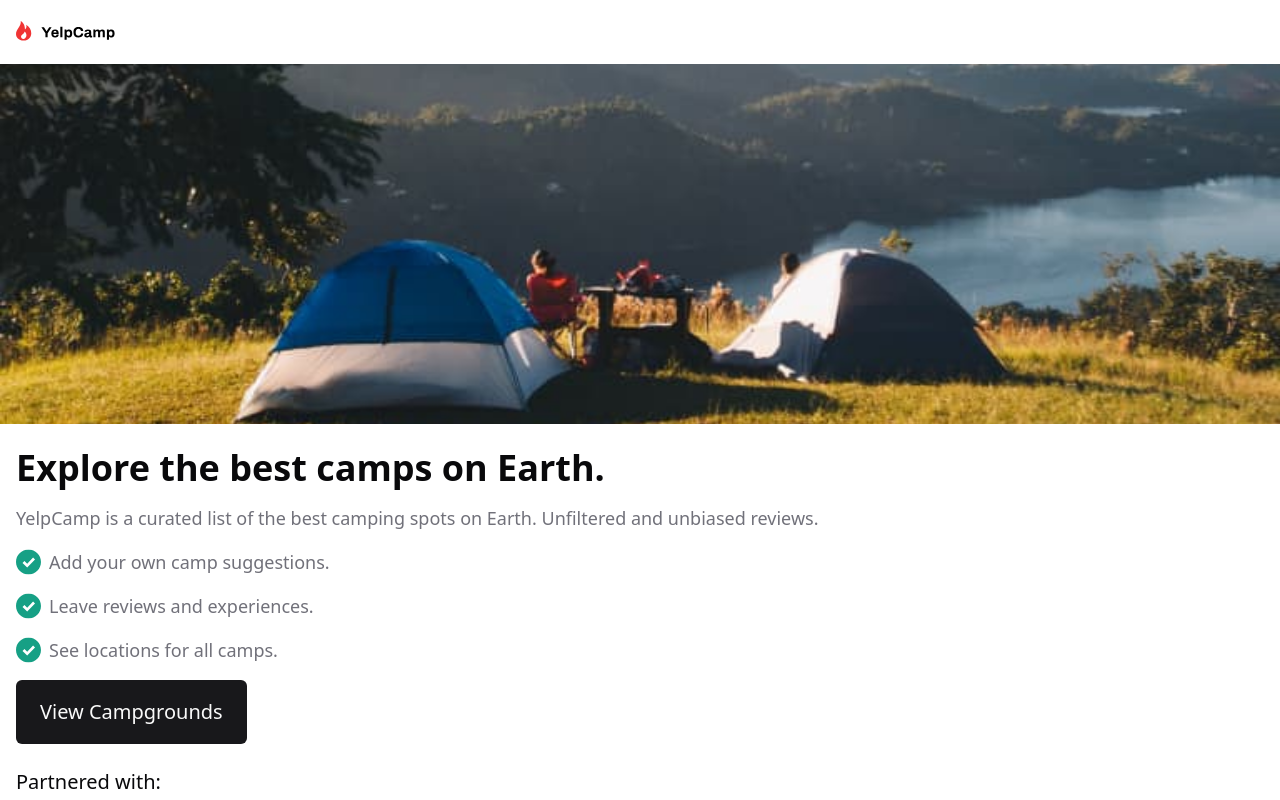
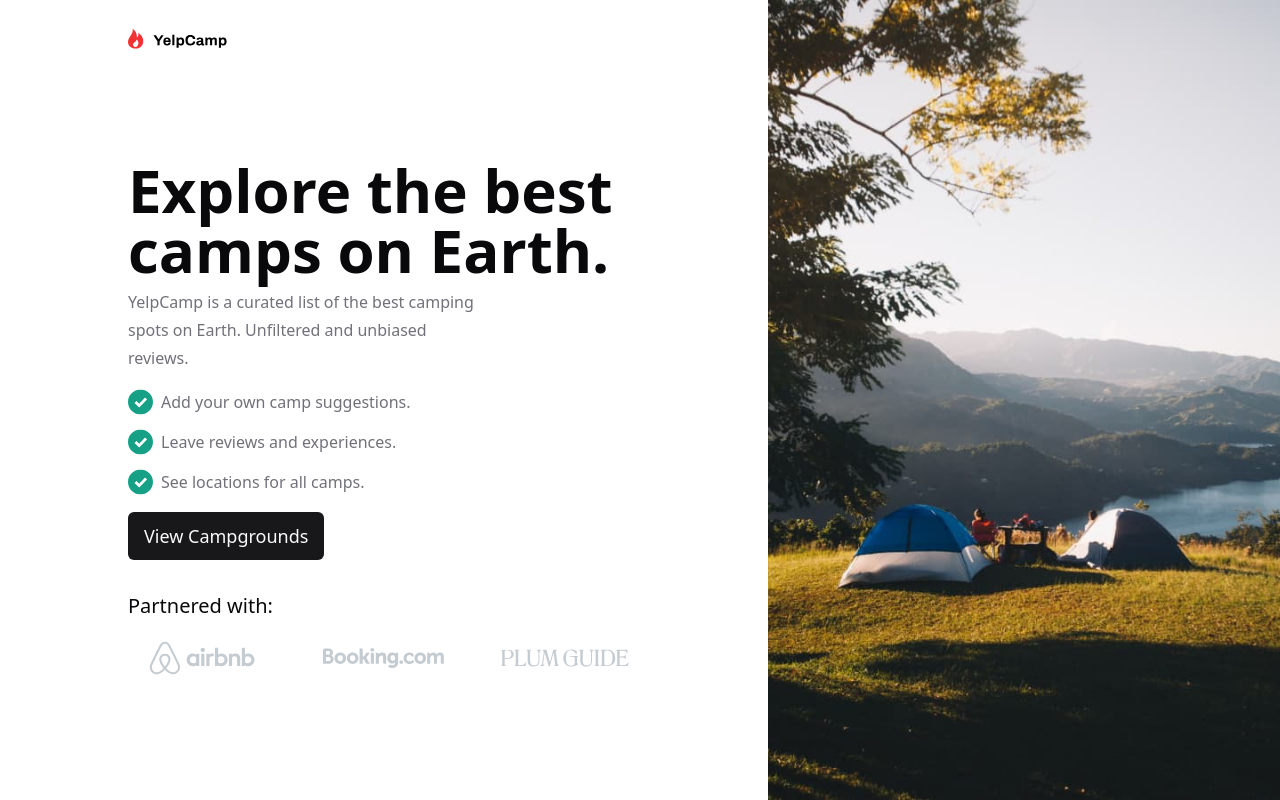
Before and after one commit to Peter3Khalil/yelp-camp, a Next.js app: page / in a window 1280 px wide. Built offline with nearby package versions, Linux system fonts and the light colour scheme.

Commit message:
Handle landing page responsive

```diff
--- a/src/pages/index.tsx
+++ b/src/pages/index.tsx
@@ -12,30 +12,46 @@ const Home = () => {
         <meta name="viewport" content="width=device-width, initial-scale=1.0" />
       </Head>
       <main className="flex h-[100svh] w-full flex-col overflow-auto bg-background text-foreground antialiased">
-        <header className="sticky top-0 z-10 flex h-16 w-full shrink-0 items-center bg-inherit px-4">
+        {/* Hidden for large screen */}
+        <header className="sticky top-0 z-10 flex h-16 w-full shrink-0 items-center bg-inherit px-4 md:h-24 md:px-10 lg:hidden">
           <Image src="/Assets/logo.svg" alt="logo" width={100} height={100} />
         </header>
-        <section className="relative h-[45vh] w-full shrink-0">
+        {/* ************** */}
+        <div className="flex flex-col lg:h-full lg:flex-row">
+          <section className="relative h-[45vh] w-full shrink-0 md:h-[38vh] lg:order-2  lg:h-full lg:w-[40%]">
+            <picture className="h-full w-full">
+              <source media="(min-width: 1024px)" srcSet="/Assets/hero-large.jpg" />
               <Image src="/Assets/hero-mobile.jpg" alt="hero" layout="fill" objectFit="cover" />
+            </picture>
           </section>
-        <article className="flex w-full shrink-0 flex-col gap-4 px-4 pt-6 text-left text-lg">
-          <h1 className="text-4xl font-bold">Explore the best camps on Earth.</h1>
-          <p className="font-medium text-muted-foreground">
+          <section className="lg:flex  lg:h-full  lg:flex-1 lg:shrink-0 lg:flex-col lg:px-32">
+            <header className="hidden h-20 w-full shrink-0 items-center bg-background  lg:flex">
+              <Image src="/Assets/logo.svg" alt="logo" width={100} height={100} />
+            </header>
+            <div className="lg:flex lg:h-full lg:w-full lg:items-center lg:justify-center">
+              <article className="flex w-full shrink-0 flex-col gap-6 px-6 pt-6 text-left text-lg md:px-10 md:pt-10 md:text-xl lg:gap-2 lg:px-0 lg:pt-0 lg:text-[16px]">
+                <h1 className="text-4xl font-bold md:text-6xl">
+                  Explore the best <span className="lg:block">camps on Earth.</span>
+                </h1>
+                <p className="font-medium text-muted-foreground lg:w-[70%]">
                   YelpCamp is a curated list of the best camping spots on Earth. Unfiltered and unbiased reviews.
                 </p>
-          <ul className="flex flex-col gap-4 font-medium text-muted-foreground">
-            {['Add your own camp suggestions.', 'Leave reviews and experiences.', 'See locations for all camps.'].map(
-              (item, index) => (
+                <ul className="flex flex-col gap-4 font-medium text-muted-foreground lg:mt-2 lg:gap-3">
+                  {[
+                    'Add your own camp suggestions.',
+                    'Leave reviews and experiences.',
+                    'See locations for all camps.',
+                  ].map((item, index) => (
                     <li key={index} className="flex items-center gap-2">
                       <Image src="/Assets/Checkmark.svg" alt="checkmark" width={25} height={25} />
                       <span>{item}</span>
                     </li>
-              )
-            )}
+                  ))}
                 </ul>
-          <Button className={cn('w-fit px-6 py-8 text-xl')}>View Campgrounds</Button>
-        </article>
-        <footer className="flex w-full shrink-0 flex-col bg-inherit px-4 py-6">
+                <Button className={cn('w-fit px-6 py-8 text-xl lg:mt-2 lg:px-4 lg:py-6 lg:text-lg')}>
+                  View Campgrounds
+                </Button>
+                <footer className="flex w-full shrink-0 flex-col bg-inherit pb-6 lg:pt-6">
                   <p className="text-xl font-normal">Partnered with:</p>
                   <ul className="flex items-center justify-between">
                     {['Airbnb', 'Booking', 'Plum Guide'].map((item, index) => (
@@ -45,6 +61,10 @@ const Home = () => {
                     ))}
                   </ul>
                 </footer>
+              </article>
+            </div>
+          </section>
+        </div>
       </main>
     </>
   )
```
Also changed, not shown: public/Assets/hero-large.jpg (renamed from public/Assets/Hero Image.jpg). Lines whose indentation alone changed are shown as unchanged.
